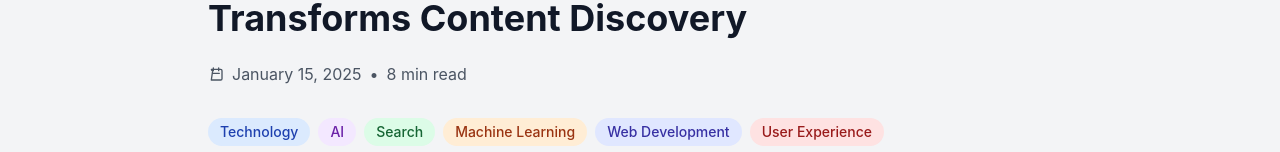
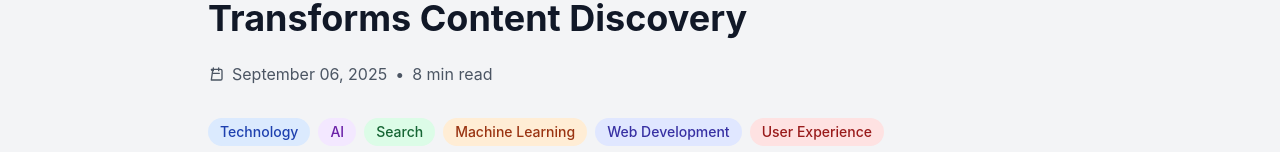
Before and after one commit to kumar2net/personal-website, a React (Vite) app: page /blog/semantic-search-explained in a window 1280 px wide. Shown: the part 242-394 px from the top of the page. Built offline with nearby package versions, Linux system fonts and the light colour scheme.

Commit message:
Update semantic search blog post date to September 06, 2025
- Updated date in Blog.jsx array to appear at top
- Updated date in blogIndex.js for SEO metadata
- Updated date in blog post component
- Ensures post appears first in chronological order

```diff
--- a/src/data/blogIndex.js
+++ b/src/data/blogIndex.js
@@ -65,8 +65,8 @@ export const blogIndex = {
     image:
       'https://images.unsplash.com/photo-1551288049-bebda4e38f71?auto=format&fit=crop&w=800&q=80',
     tags: ['Technology', 'AI', 'Search', 'Machine Learning', 'Web Development', 'User Experience'],
-    datePublished: '2025-01-15',
-    dateModified: '2025-01-15',
+    datePublished: '2025-09-06',
+    dateModified: '2025-09-06',
   },
 };
 
--- a/src/pages/Blog.jsx
+++ b/src/pages/Blog.jsx
@@ -482,7 +482,7 @@ const blogPosts = [
   },
   {
     title: 'Search Explained: How Semantic Search Transforms Content Discovery',
-    date: 'January 15, 2025',
+    date: 'September 06, 2025',
     excerpt:
       'Discover how semantic search goes beyond keyword matching to understand meaning, context, and intent - transforming how we find relevant content online.',
     tags: ['Technology', 'AI', 'Search', 'Machine Learning', 'Web Development', 'User Experience'],
--- a/src/pages/blog/semantic-search-explained.jsx
+++ b/src/pages/blog/semantic-search-explained.jsx
@@ -53,7 +53,7 @@ const SemanticSearchExplained = () => {
             d="M8 7V3m8 4V3m-9 8h10M5 21h14a2 2 0 002-2V7a2 2 0 00-2-2H5a2 2 0 002 2z"
           />
         </svg>
-        <span>January 15, 2025</span>
+        <span>September 06, 2025</span>
         <span className="mx-2">•</span>
         <span>8 min read</span>
       </div>
```
